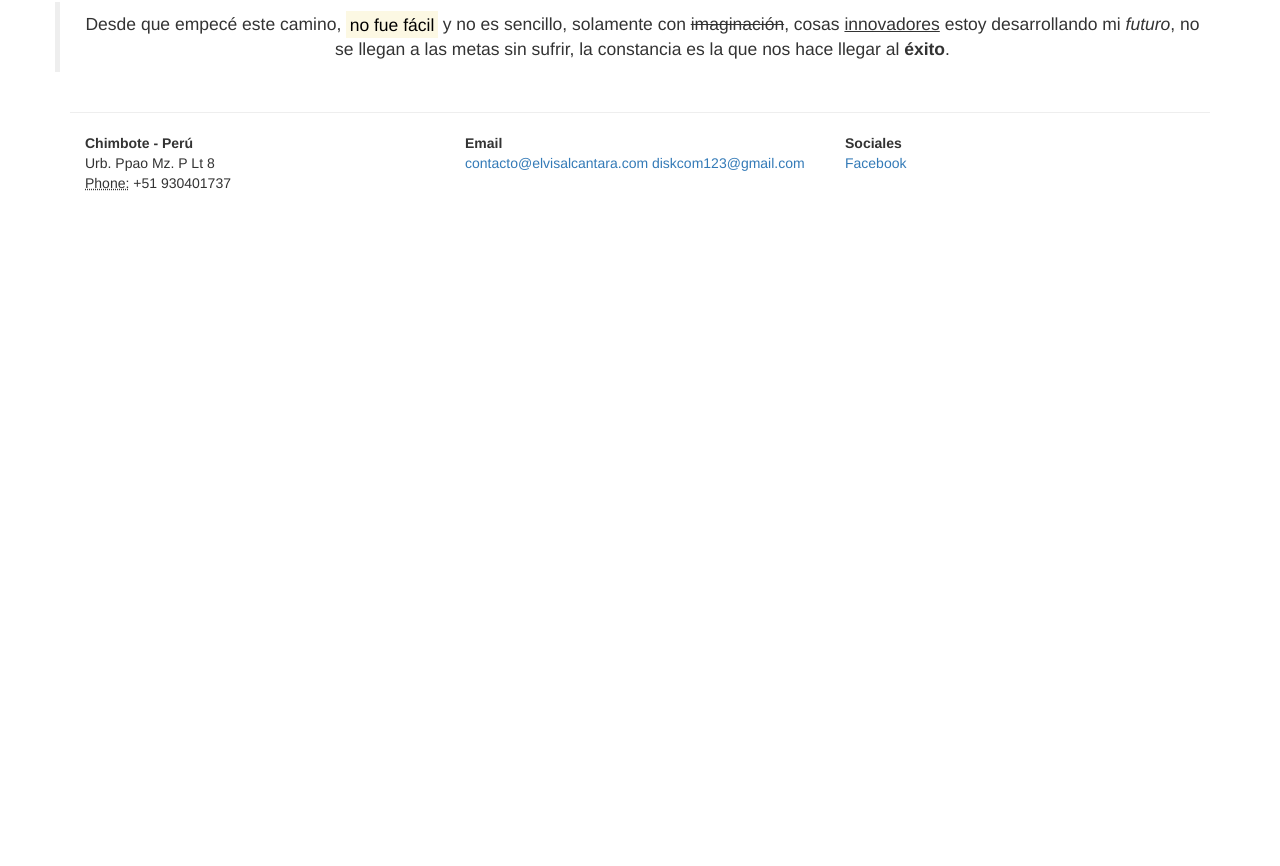
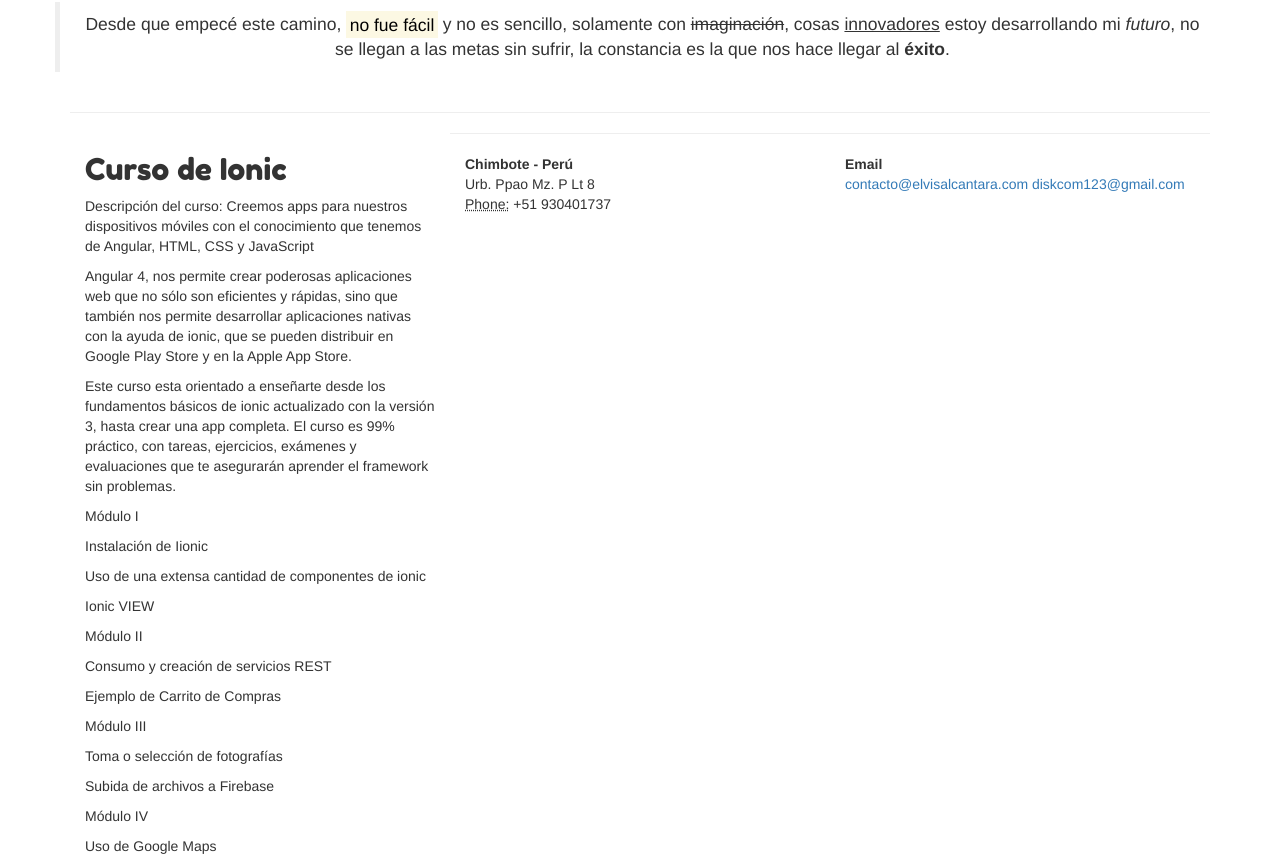
Before and after one commit to aelvis/aelvis.github.io, a plain HTML site: page index.html in a window 1280 px wide. Shown: the part 337-1203 px from the top of the page. Before the commit the page ends 800 px from the top, so only its background shows below. Drawn offline with nearby package versions, Linux system fonts and the light colour scheme; a web font is replaced by a local one.

Commit message:
update Index.html
Agregamos información

```diff
--- a/index.html
+++ b/index.html
@@ -25,6 +25,29 @@
 			</blockquote>
     	</div>
     	<hr>
+	    <div class="col-md-4">
+		    <h2>Curso de Ionic</h2>
+		    <p>Descripción del curso: Creemos apps para nuestros dispositivos móviles con el conocimiento que tenemos de Angular, HTML, CSS y JavaScript
+</p>
+		    <p>Angular 4, nos permite crear poderosas aplicaciones web que no sólo son eficientes y rápidas, sino que también nos permite desarrollar aplicaciones nativas con la ayuda de ionic,  que se pueden distribuir en Google Play Store y en la Apple App Store.
+
+		    <p>Este curso esta orientado a enseñarte desde los fundamentos básicos de ionic actualizado con la versión 3, hasta crear una app completa. El curso es 99% práctico, con tareas, ejercicios, exámenes y evaluaciones que te asegurarán aprender el framework sin problemas.</p>
+</p>
+	    <p>Módulo I</p>
+	    <p>Instalación de Iionic</p>
+	    <p>Uso de una extensa cantidad de componentes de ionic</p>
+	    <p>Ionic VIEW</p>
+	    <p>Módulo II</p>
+	    <p>Consumo y creación de servicios REST</p>
+	    <p>Ejemplo de Carrito de Compras</p>
+	    <p>Módulo III</p>
+	    <p>Toma o selección de fotografías</p>
+	    <p>Subida de archivos a Firebase</p>
+	    <p>Módulo IV</p>
+	    <p>Uso de Google Maps</p>
+
+	    </div>
+	    <hr>
     	<div class="col-md-4">
     		<address>
 			  <strong>Chimbote - Perú</strong><br>
@@ -39,12 +62,6 @@
 			  <a href="mailto:#">diskcom123@gmail.com</a>
 			</address>
     	</div>
-    	<div class="col-md-4">
-    		<address>
-			  <strong>Sociales</strong><br>
-			  <a href="https://www.facebook.com/elviswilson.alcantarapinedo">Facebook</a>
-			</address>
-    	</div>
     	<hr>
     </div>
     <script src="https://ajax.googleapis.com/ajax/libs/jquery/2.1.4/jquery.min.js"></script>
```
